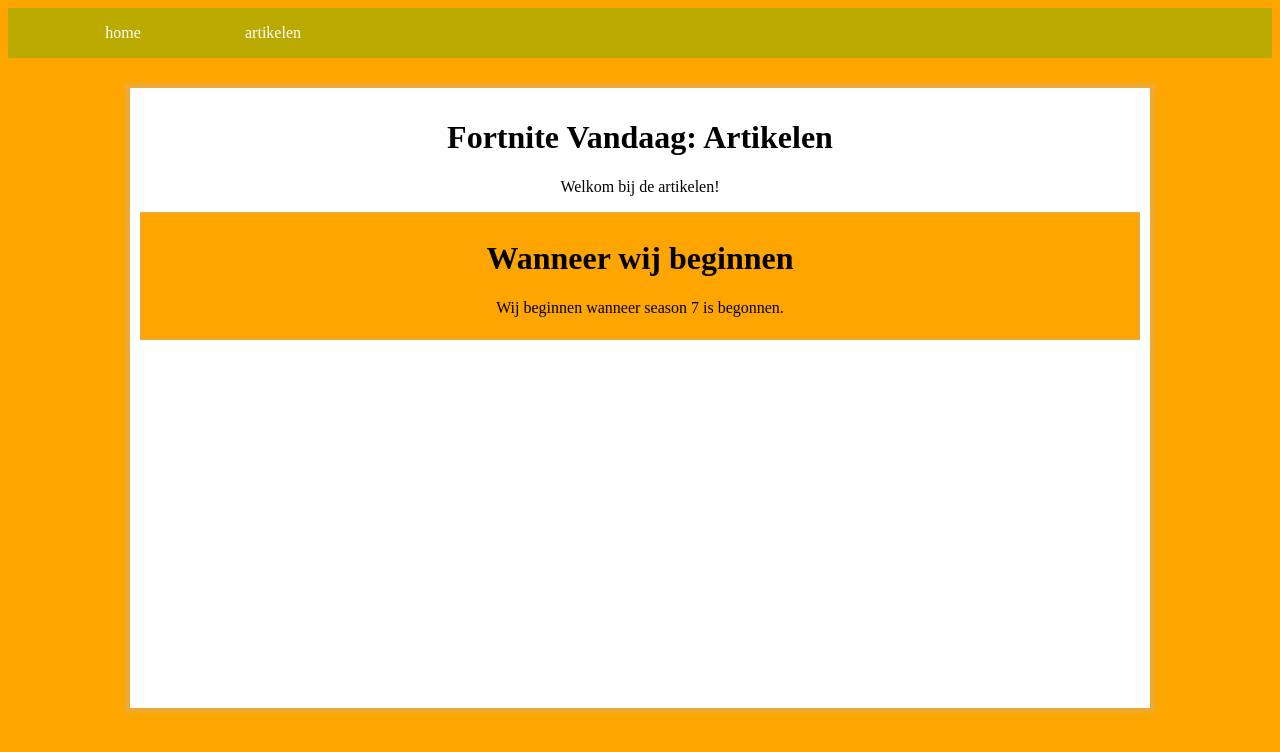
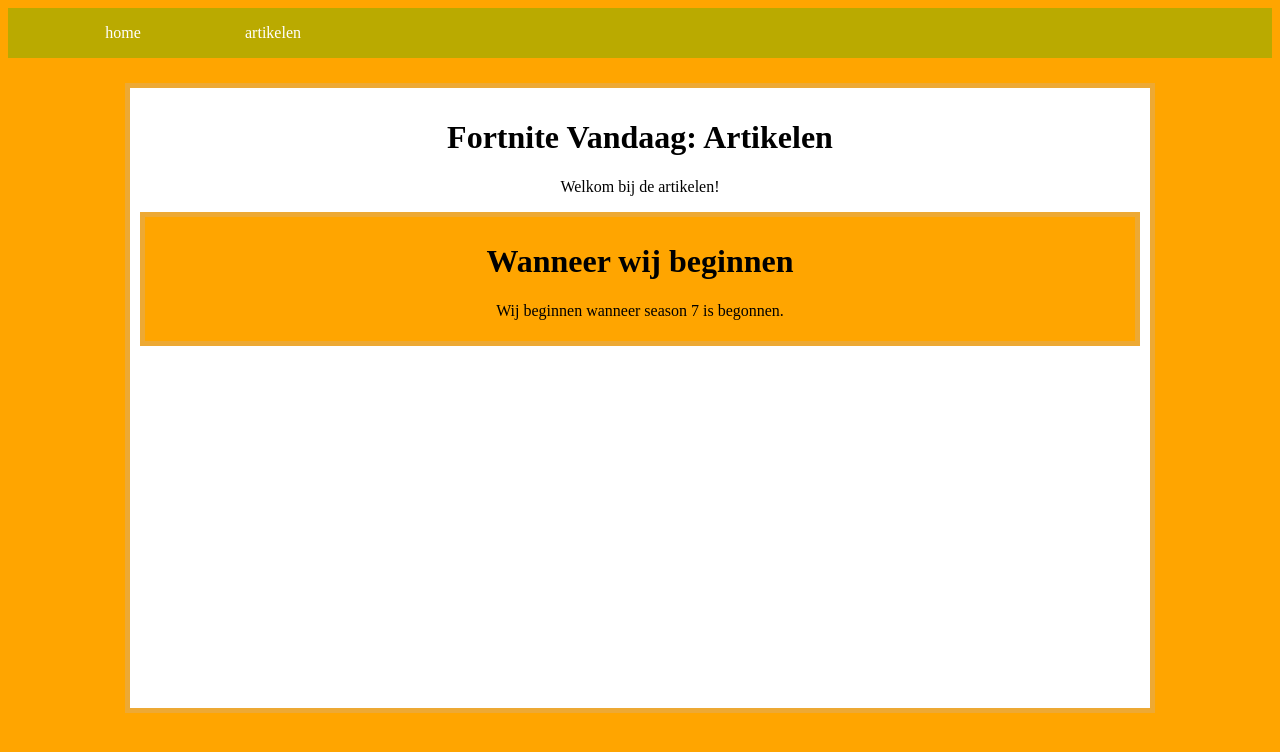
Before and after one commit to BeGamess/FortniteVandaag, a plain HTML site: page news.html in a window 1280 px wide. Drawn offline with Linux system fonts and the light colour scheme.

Commit message:
Update news.html

```diff
--- a/news.html
+++ b/news.html
@@ -37,7 +37,7 @@
   #content {
     background-color: orange;
     padding: 5px;
-    border: 2px solid #eda934;
+    border: 5px solid #eda934;
   }
   #main {
     width: 1000px;
```
